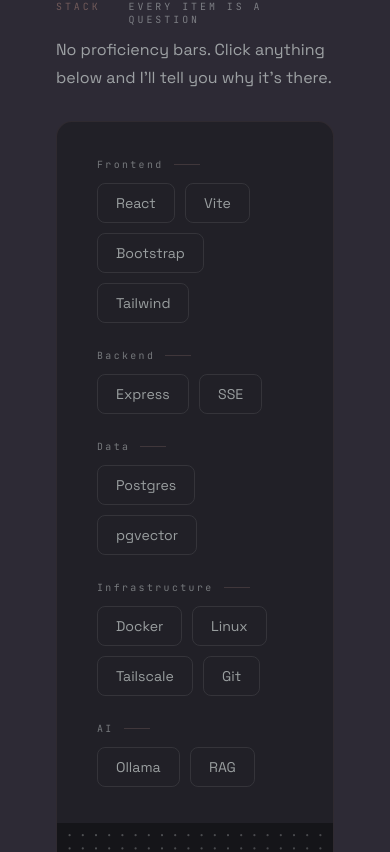
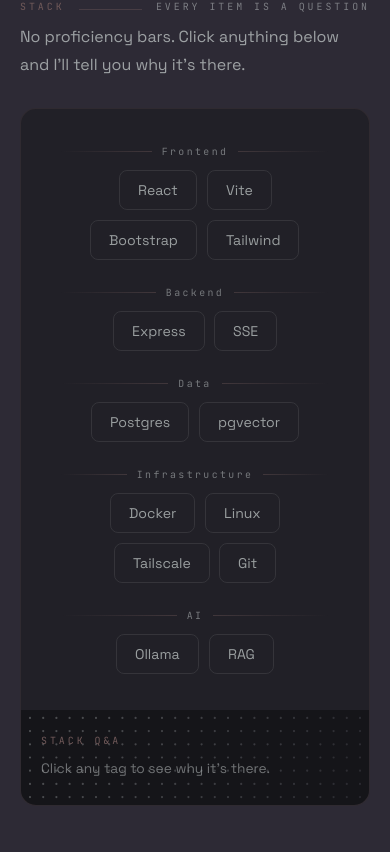
Before and after one commit to c-panagopoulos/Personal-Website, a React (Vite) app in the folder client/: page / in a window 390 px wide. Shown: the part 10752-11604 px from the top of the page. Built offline with nearby package versions, Linux system fonts and the light colour scheme.

Commit message:
Fix stack section mobile layout, center group titles, drop misleading source badge

```diff
--- a/client/src/components/StackSection.jsx
+++ b/client/src/components/StackSection.jsx
@@ -1,5 +1,5 @@
 import { useEffect, useRef, useState } from "react";
-import { SourceChips, ThinkingDots } from "./RetrievalStatus.jsx";
+import { ThinkingDots } from "./RetrievalStatus.jsx";
 import DotField from "./DotField.jsx";
 import { useSceneTrigger } from "../hooks/useSceneTrigger.js";
 import { anim } from "../lib/anim.js";
@@ -45,8 +45,6 @@ const STACK_ANSWERS = {
   Git: "I use Git because it's non-negotiable, every project here, from TapStudy to this site, lives in a repo with real commit history so I can see exactly what changed and roll it back the moment I break something.",
 };
 
-const STACK_SOURCES = [{ source: "about-me.md" }];
-
 export default function StackSection() {
   const [ref, visible] = useSceneTrigger({ threshold: 0.15 });
   const [question, setQuestion] = useState(null);
@@ -86,8 +84,9 @@ export default function StackSection() {
             {STACK_GROUPS.map((group, gi) => (
               <div className="stack-group" key={group.label} style={anim(visible, "rowRise", 0.4, 0.9 + gi * 0.1)}>
                 <div className="stack-group__head">
+                  <span className="stack-group__rule stack-group__rule--start" />
                   <span className="stack-group__label">{group.label}</span>
-                  <span className="stack-group__rule" />
+                  <span className="stack-group__rule stack-group__rule--end" />
                 </div>
                 <div className="stack-tags">
                   {group.items.map((name, ti) => (
@@ -125,18 +124,15 @@ export default function StackSection() {
                 <div className="assistant-card__question">&gt; Why did you choose {question}?</div>
                 {phase === "thinking" && <ThinkingDots note="" />}
                 {phase === "done" && (
-                  <>
-                    <SourceChips sources={STACK_SOURCES} />
-                    <p className="assistant-card__answer" aria-live="polite">
-                      {STACK_ANSWERS[question]}
-                    </p>
-                  </>
+                  <p className="assistant-card__answer" aria-live="polite">
+                    {STACK_ANSWERS[question]}
+                  </p>
                 )}
               </div>
             ) : (
               <div className="stack-answer-panel__idle" style={anim(visible, "sceneRiseBlur", 0.5, 1.9)}>
                 <span className="stack-answer-panel__idle-label">STACK Q&amp;A</span>
-                <p>Click anything on the left to see why it&rsquo;s there.</p>
+                <p>Click any tag to see why it&rsquo;s there.</p>
               </div>
             )}
           </div>
--- a/client/src/styles/global.css
+++ b/client/src/styles/global.css
@@ -2148,6 +2148,15 @@ button {
   .stack-panel {
     flex-direction: column;
   }
+  .stack-section {
+    padding: 96px 20px;
+  }
+  .stack-groups {
+    padding: 24px 20px;
+  }
+  .stack-tags {
+    justify-content: center;
+  }
 }
 .stack-groups {
   flex: 1;
@@ -2172,11 +2181,31 @@ button {
   font-size: 0.62rem;
   letter-spacing: 0.24em;
   color: var(--text-tertiary);
+  white-space: nowrap;
 }
 .stack-group__rule {
   width: 26px;
   height: 1px;
   background: var(--accent-border);
+}
+.stack-group__rule--start {
+  display: none;
+}
+@media (max-width: 900px) {
+  .stack-group__head {
+    justify-content: center;
+  }
+  .stack-group__rule {
+    flex: 1;
+    width: auto;
+  }
+  .stack-group__rule--start {
+    display: block;
+    background: linear-gradient(to left, var(--accent-border), transparent);
+  }
+  .stack-group__rule--end {
+    background: linear-gradient(to right, var(--accent-border), transparent);
+  }
 }
 .stack-tags {
   display: flex;
@@ -2222,6 +2251,16 @@ button {
   justify-content: center;
   gap: 12px;
   background: rgba(14, 13, 15, 0.55);
+}
+@media (max-width: 900px) {
+  /* In a column flex container (mobile's .stack-panel), flex-basis and
+     min-height apply to the height axis — the desktop sizing above forced
+     this into a tall, mostly-empty block instead of hugging its content. */
+  .stack-answer-panel {
+    flex: 1 1 auto;
+    min-height: 0;
+    padding: 24px 20px 26px;
+  }
 }
 .stack-answer-panel__idle {
   display: flex;
```
